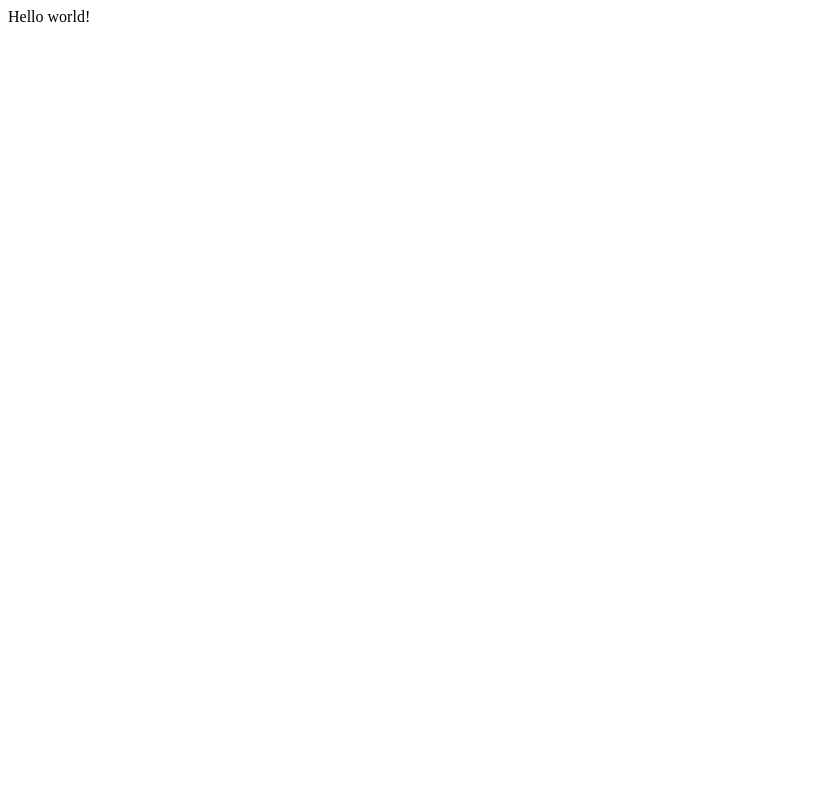
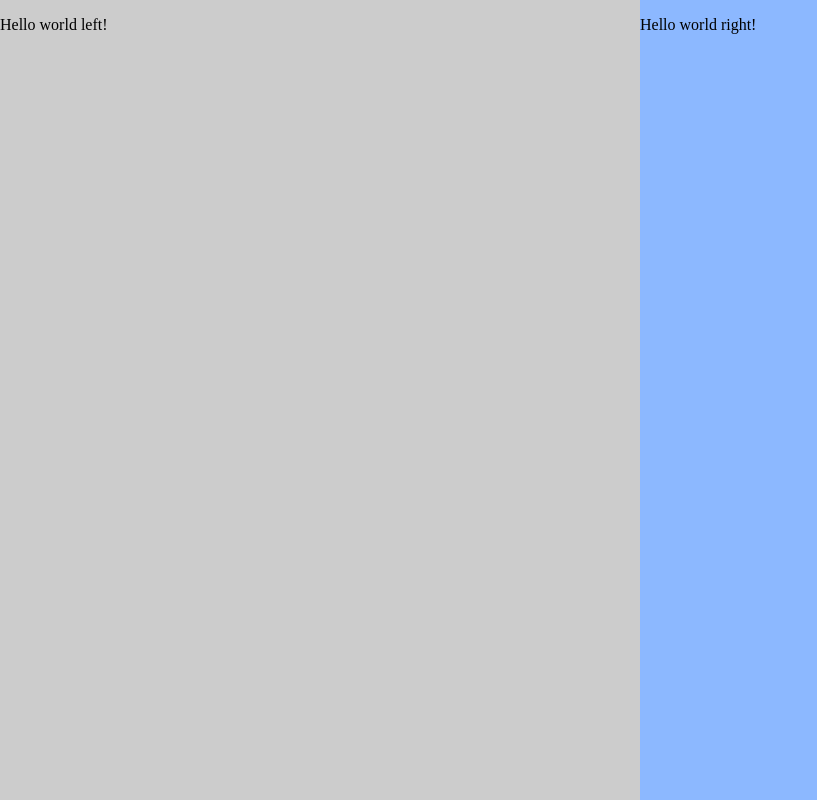
Before and after one commit to reSoley/reSoley.github.io, a website: page index.html in a window 1280 px wide. Shown: the whole page, without its empty margins (0-817 px from the left). Drawn offline with Linux system fonts and the light colour scheme.

Commit message:
Two column layout

```diff
--- /dev/null
+++ b/css/style.scss
@@ -0,0 +1,25 @@
+html, body {
+	padding: 0;
+	margin: 0;
+}
+
+#main-panel {
+	display: table;
+	width: 100%;
+}
+
+.column {
+	position: absolute;
+	width: 50%;
+	height: 100%;
+}
+
+#left {
+	background-color: #cccccc;
+	left: 0px;
+}
+
+#right {
+	background-color: #8cb8ff;
+	right: 0px;
+}
--- a/index.html
+++ b/index.html
@@ -1,9 +1,18 @@
+<!DOCTYPE html>
 <html>
 	<head>
 		<meta charset="utf-8">
+		<link href="css/style.css" rel="stylesheet" type="text/css">
 		<title>Ryan Soley</title>
 	</head>
 	<body>
-		<p>Hello world!</p>
+		<div id="main-panel">
+			<div class="column" id="left">
+				<p>Hello world left!</p>
+			</div>
+			<div class="column" id="right">
+				<p>Hello world right!</p>
+			</div>
+		</div>
 	</body>
 </html>
```
Also changed, not shown: css/style.css (added).
